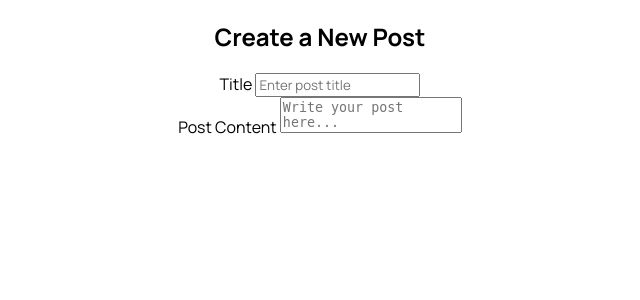
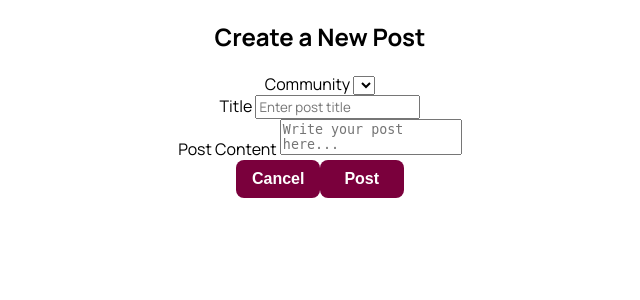
Before and after one commit to LucaMawyin/forum, a PHP site: page /createPost.html in a window 1280 px wide. Shown: the part 80-380 px from the top of the page, without its empty margins (320-960 px from the left). Run offline with PHP 8.4, Linux system fonts and the light colour scheme; lists and menus that the app fills with data are empty.

Commit message:
Added community menu for post

```diff
--- a/createPost.html
+++ b/createPost.html
@@ -23,6 +23,13 @@
     <div class="content">
         <h2>Create a New Post</h2>
         <form class="post-form">
+
+            <div>
+                <label for="community">Community</label>
+               <select id="community-menu">
+               </select>
+            </div>
+
             <div>
                 <label for="title">Title</label>
                 <input type="text" id="title" name="title" placeholder="Enter post title" required>
--- a/css/create.css
+++ b/css/create.css
@@ -15,3 +15,14 @@ textarea{
     resize: none;
     height: 100%;
 }
+
+.form-buttons{
+    display: flex;
+}
+
+.form-buttons button{
+    display: flex;
+    background-color: var(--color-primary);
+    width: 50%;
+    justify-content: center;
+}
```
